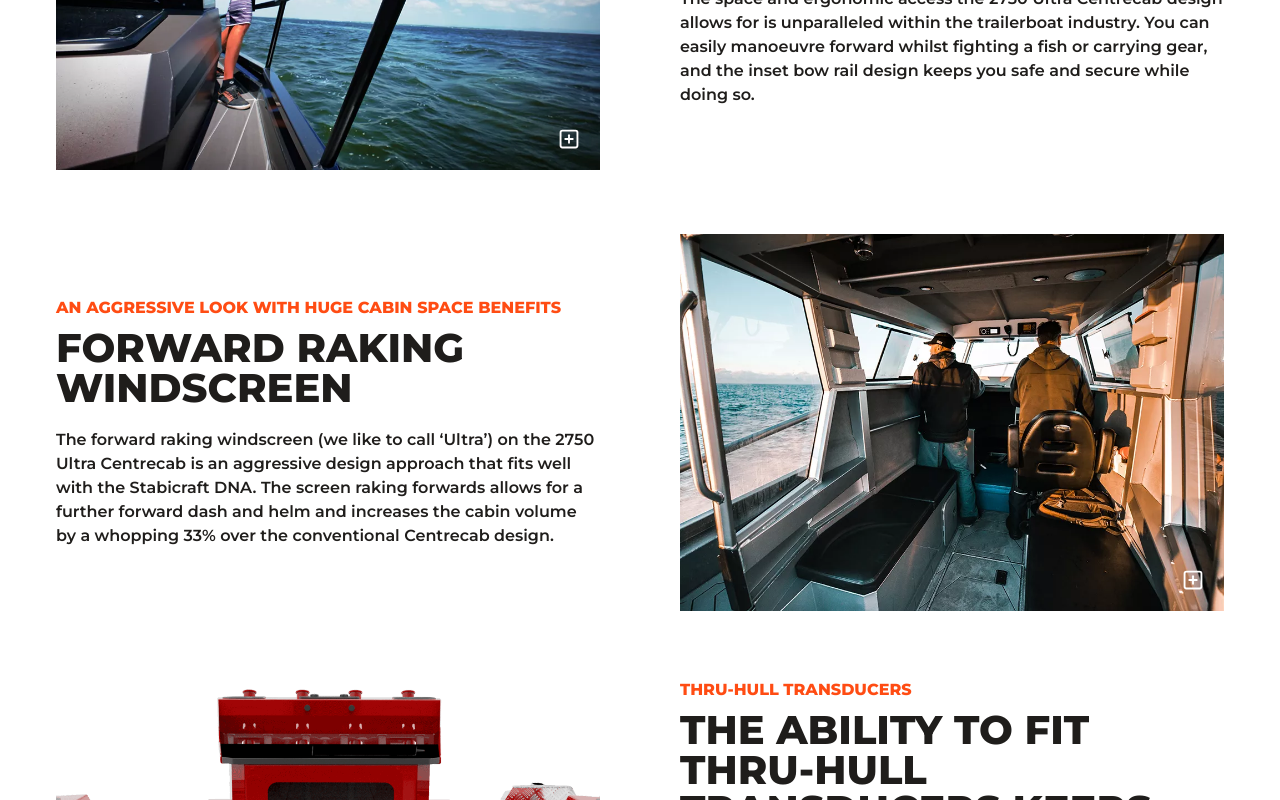
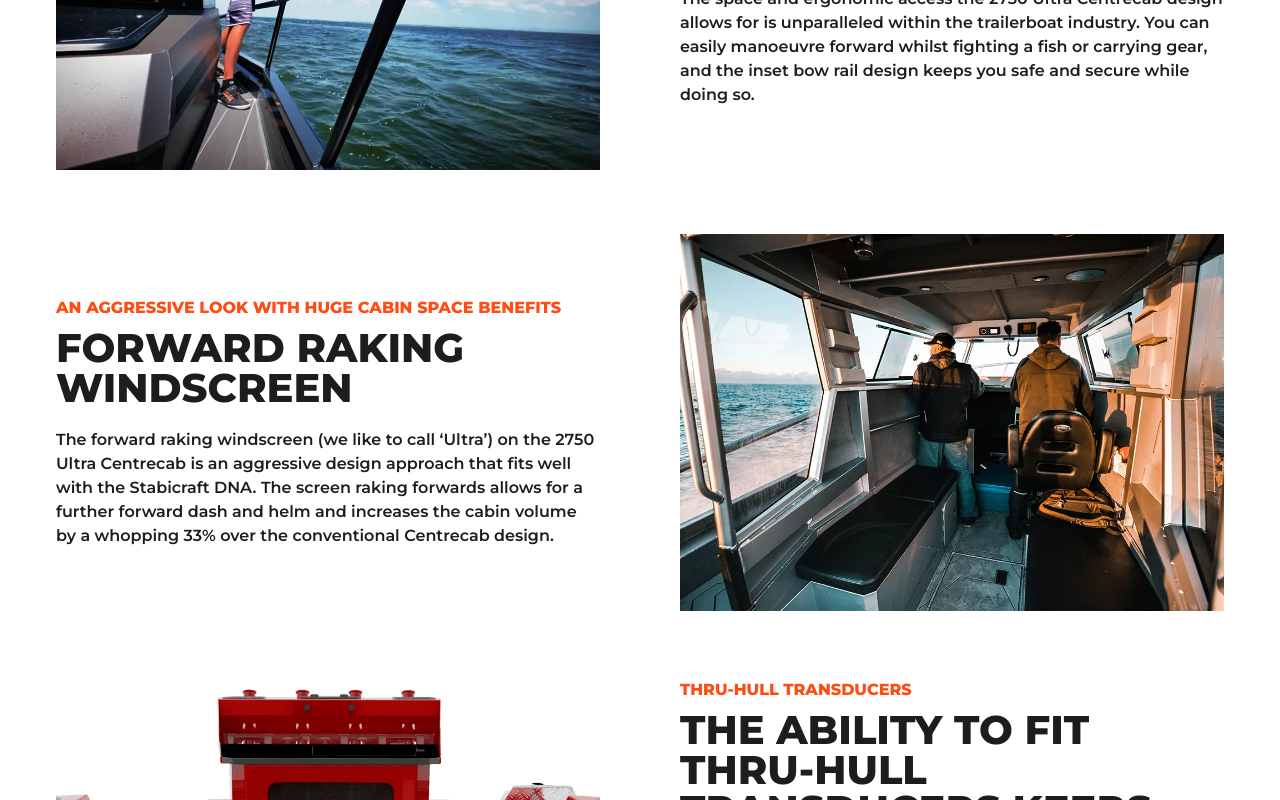
Before and after one commit to troxtele/safetycraft, a React (Vite) app: page /boats/model-xf24-cab in a window 1280 px wide. Shown: the part 5700-6500 px from the top of the page. Built offline with nearby package versions, Linux system fonts and the light colour scheme.

Commit message:
remove popup from feature items

```diff
--- a/src/components/boat/Features.tsx
+++ b/src/components/boat/Features.tsx
@@ -1,5 +1,3 @@
-import { FiPlusSquare } from "react-icons/fi";
-
 type featureData = {
   id: number;
   title: string;
@@ -18,11 +16,6 @@ export default function Features({ data }: { data: featureData }) {
             <div key={item.id} className="item grid gap-8 md:grid-cols-2 lg:gap-20">
               <div className="left group relative">
                 <img src={item.image} alt={item.title} />
-
-                {/* imge show */}
-                <div className="plus-img absolute bottom-[1rem] right-[1rem] scale-75 cursor-pointer text-3xl text-white transition-all duration-300 group-hover:rotate-180 group-hover:scale-100">
-                  <FiPlusSquare />
-                </div>
               </div>
 
               {/* right */}
```
